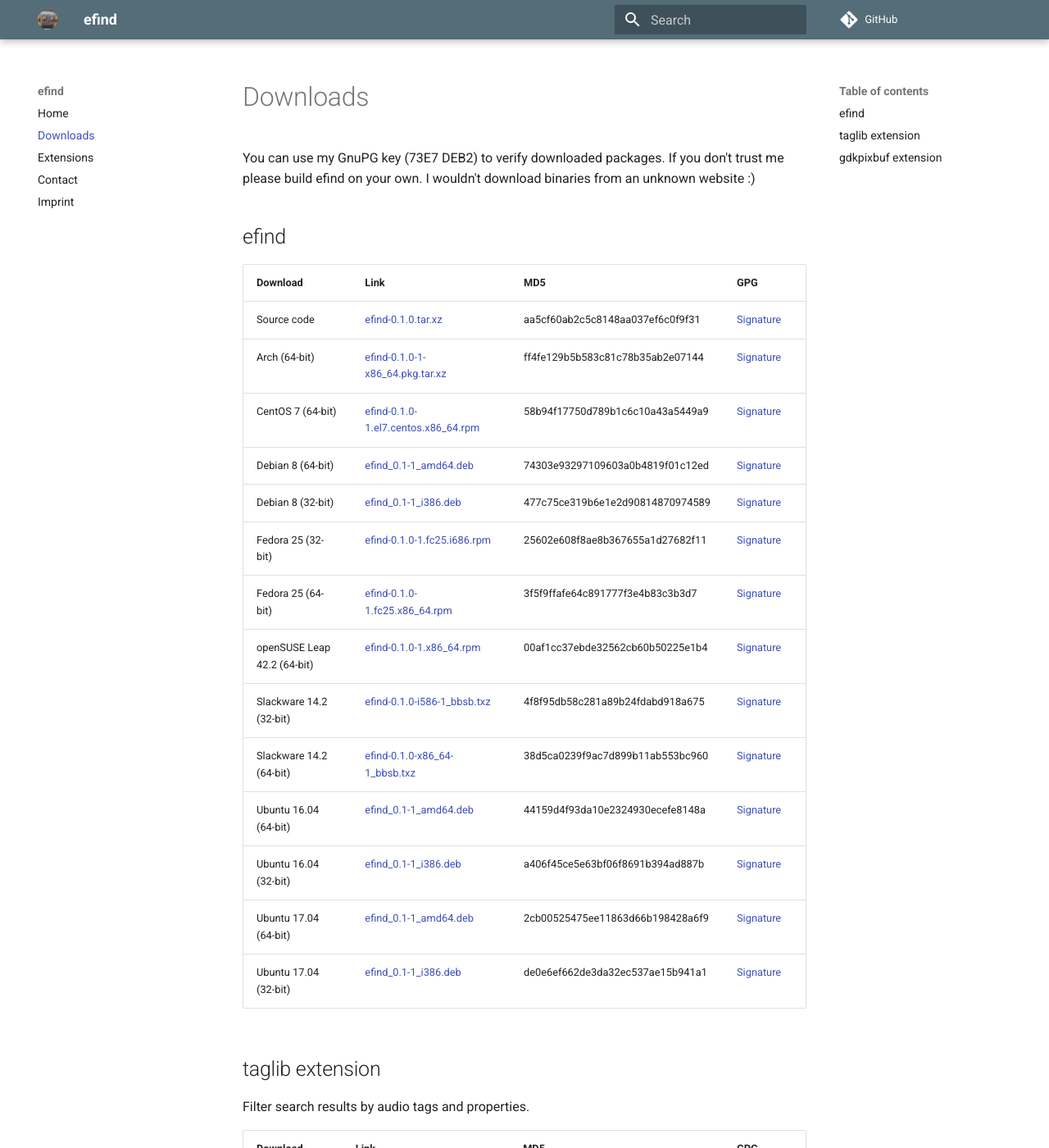
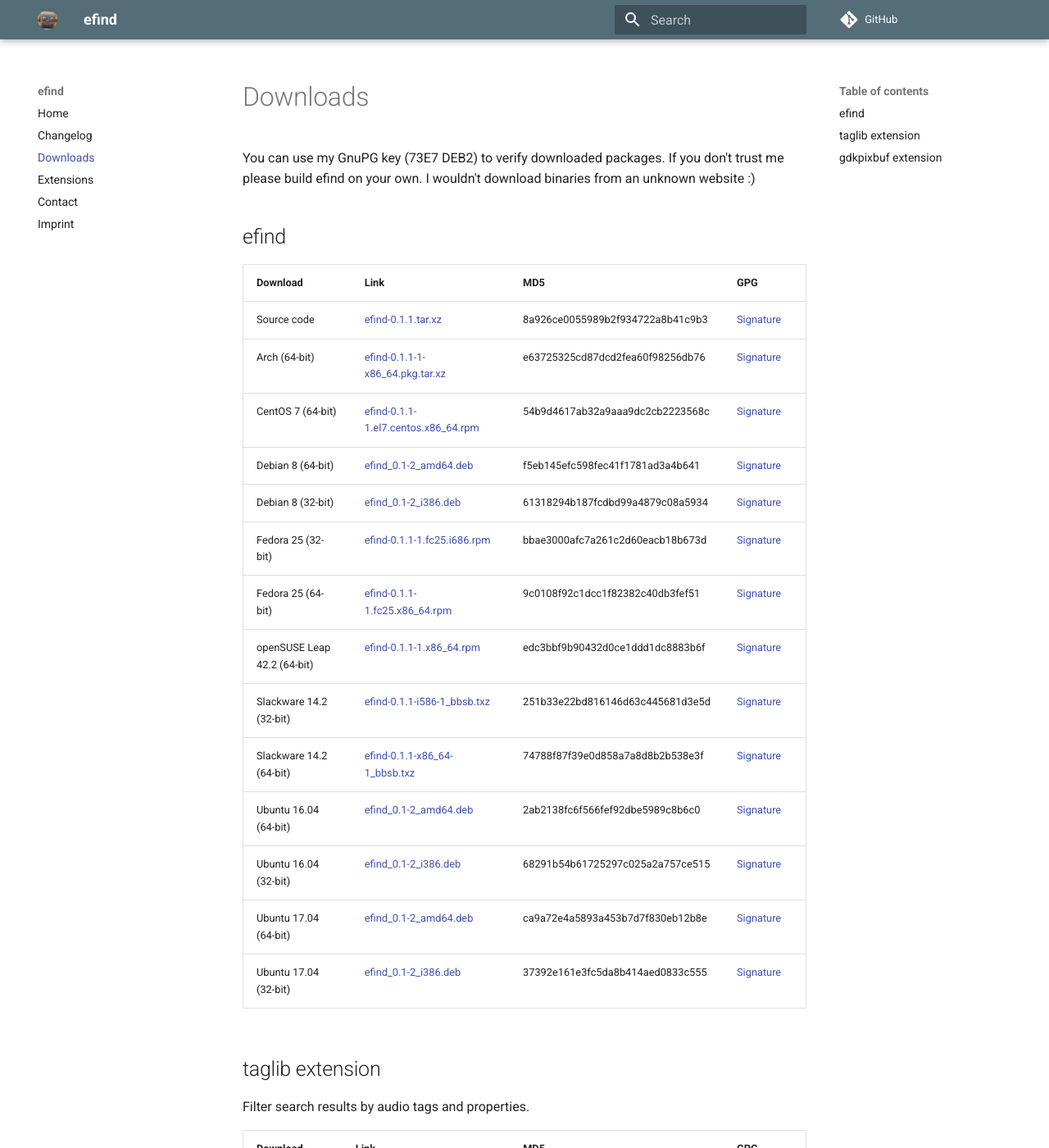
Before and after one commit to 20centaurifux/efind-website, an MkDocs documentation site: the page built from docs/downloads.md, in a window 1280 px wide and 1400 px high. Shown: the whole window at 82% size. Built offline with MkDocs 1.6.1 and Material for MkDocs 9.7.7, drawn with Linux system fonts in a browser that asks for light colours; comment, search, counter and statistics services are not loaded; old or Windows-style settings are respelled for this version of MkDocs.

Commit message:
updated download page, added changelog

```diff
--- a/docs/downloads.md
+++ b/docs/downloads.md
@@ -5,20 +5,20 @@
 
 | Download | Link | MD5 | GPG |
 | :------- | :--- | :-- | :-- |
-Source code|[efind-0.1.0.tar.xz](downloads/source/efind-0.1.0.tar.xz)|aa5cf60ab2c5c8148aa037ef6c0f9f31|[Signature](downloads/source/efind-0.1.0.tar.xz.asc)
-Arch (64-bit)|[efind-0.1.0-1-x86_64.pkg.tar.xz](downloads/arch/efind-0.1.0-1-x86_64.pkg.tar.xz)|ff4fe129b5b583c81c78b35ab2e07144|[Signature](downloads/arch/efind-0.1.0-1-x86_64.pkg.tar.xz.asc)
-CentOS 7 (64-bit)|[efind-0.1.0-1.el7.centos.x86_64.rpm](downloads/centos-7/efind-0.1.0-1.el7.centos.x86_64.rpm)|58b94f17750d789b1c6c10a43a5449a9|[Signature](downloads/centos-7/efind-0.1.0-1.el7.centos.x86_64.rpm.asc)
-Debian 8 (64-bit)|[efind_0.1-1_amd64.deb](downloads/debian-8/efind_0.1-1_amd64.deb)|74303e93297109603a0b4819f01c12ed|[Signature](downloads/debian-8/efind_0.1-1_amd64.deb.asc)
-Debian 8 (32-bit)|[efind_0.1-1_i386.deb](downloads/debian-8/efind_0.1-1_i386.deb)|477c75ce319b6e1e2d90814870974589|[Signature](downloads/debian-8/efind_0.1-1_i386.deb.asc)
-Fedora 25 (32-bit)|[efind-0.1.0-1.fc25.i686.rpm](downloads/fedora-25/efind-0.1.0-1.fc25.i686.rpm)|25602e608f8ae8b367655a1d27682f11|[Signature](downloads/fedora-25/efind-0.1.0-1.fc25.i686.rpm.asc)
-Fedora 25 (64-bit)|[efind-0.1.0-1.fc25.x86_64.rpm](downloads/fedora-25/efind-0.1.0-1.fc25.x86_64.rpm)|3f5f9ffafe64c891777f3e4b83c3b3d7|[Signature](downloads/fedora-25/efind-0.1.0-1.fc25.x86_64.rpm.asc)
-openSUSE Leap 42.2 (64-bit)|[efind-0.1.0-1.x86_64.rpm](downloads/opensuse-leap/efind-0.1.0-1.x86_64.rpm)|00af1cc37ebde32562cb60b50225e1b4|[Signature](downloads/opensuse-leap/efind-0.1.0-1.x86_64.rpm.asc)
-Slackware 14.2 (32-bit)|[efind-0.1.0-i586-1_bbsb.txz](downloads/slackware-14.2/efind-0.1.0-i586-1_bbsb.txz)|4f8f95db58c281a89b24fdabd918a675|[Signature](downloads/slackware-14.2/efind-0.1.0-i586-1_bbsb.txz.asc)
-Slackware 14.2 (64-bit)|[efind-0.1.0-x86_64-1_bbsb.txz](downloads/slackware-14.2/efind-0.1.0-x86_64-1_bbsb.txz)|38d5ca0239f9ac7d899b11ab553bc960|[Signature](downloads/slackware-14.2/efind-0.1.0-x86_64-1_bbsb.txz.asc)
-Ubuntu 16.04 (64-bit)|[efind_0.1-1_amd64.deb](downloads/ubuntu-16.04/efind_0.1-1_amd64.deb)|44159d4f93da10e2324930ecefe8148a|[Signature](downloads/ubuntu-16.04/efind_0.1-1_amd64.deb.asc)
-Ubuntu 16.04 (32-bit)|[efind_0.1-1_i386.deb](downloads/ubuntu-16.04/efind_0.1-1_i386.deb)|a406f45ce5e63bf06f8691b394ad887b|[Signature](downloads/ubuntu-16.04/efind_0.1-1_i386.deb.asc)
-Ubuntu 17.04 (64-bit)|[efind_0.1-1_amd64.deb](downloads/ubuntu-17.04/efind_0.1-1_amd64.deb)|2cb00525475ee11863d66b198428a6f9|[Signature](downloads/ubuntu-17.04/efind_0.1-1_amd64.deb.asc)
-Ubuntu 17.04 (32-bit)|[efind_0.1-1_i386.deb](downloads/ubuntu-17.04/efind_0.1-1_i386.deb)|de0e6ef662de3da32ec537ae15b941a1|[Signature](downloads/ubuntu-17.04/efind_0.1-1_i386.deb.asc)
+Source code|[efind-0.1.1.tar.xz](downloads/source/efind-0.1.1.tar.xz)|8a926ce0055989b2f934722a8b41c9b3|[Signature](downloads/source/efind-0.1.1.tar.xz.asc)
+Arch (64-bit)|[efind-0.1.1-1-x86_64.pkg.tar.xz](downloads/arch/efind-0.1.1-1-x86_64.pkg.tar.xz)|e63725325cd87dcd2fea60f98256db76|[Signature](downloads/arch/efind-0.1.1-1-x86_64.pkg.tar.xz.asc)
+CentOS 7 (64-bit)|[efind-0.1.1-1.el7.centos.x86_64.rpm](downloads/centos-7/efind-0.1.1-1.el7.centos.x86_64.rpm)|54b9d4617ab32a9aaa9dc2cb2223568c|[Signature](downloads/centos-7/efind-0.1.1-1.el7.centos.x86_64.rpm.asc)
+Debian 8 (64-bit)|[efind_0.1-2_amd64.deb](downloads/debian-8/efind_0.1-2_amd64.deb)|f5eb145efc598fec41f1781ad3a4b641|[Signature](downloads/debian-8/efind_0.1-2_amd64.deb.asc)
+Debian 8 (32-bit)|[efind_0.1-2_i386.deb](downloads/debian-8/efind_0.1-2_i386.deb)|61318294b187fcdbd99a4879c08a5934|[Signature](downloads/debian-8/efind_0.1-2_i386.deb.asc)
+Fedora 25 (32-bit)|[efind-0.1.1-1.fc25.i686.rpm](downloads/fedora-25/efind-0.1.1-1.fc25.i686.rpm)|bbae3000afc7a261c2d60eacb18b673d|[Signature](downloads/fedora-25/efind-0.1.1-1.fc25.i686.rpm.asc)
+Fedora 25 (64-bit)|[efind-0.1.1-1.fc25.x86_64.rpm](downloads/fedora-25/efind-0.1.1-1.fc25.x86_64.rpm)|9c0108f92c1dcc1f82382c40db3fef51|[Signature](downloads/fedora-25/efind-0.1.1-1.fc25.x86_64.rpm.asc)
+openSUSE Leap 42.2 (64-bit)|[efind-0.1.1-1.x86_64.rpm](downloads/opensuse-leap/efind-0.1.1-1.x86_64.rpm)|edc3bbf9b90432d0ce1ddd1dc8883b6f|[Signature](downloads/opensuse-leap/efind-0.1.1-1.x86_64.rpm.asc)
+Slackware 14.2 (32-bit)|[efind-0.1.1-i586-1_bbsb.txz](downloads/slackware-14.2/efind-0.1.1-i586-1_bbsb.txz)|251b33e22bd816146d63c445681d3e5d|[Signature](downloads/slackware-14.2/efind-0.1.1-i586-1_bbsb.txz.asc)
+Slackware 14.2 (64-bit)|[efind-0.1.1-x86_64-1_bbsb.txz](downloads/slackware-14.2/efind-0.1.1-x86_64-1_bbsb.txz)|74788f87f39e0d858a7a8d8b2b538e3f|[Signature](downloads/slackware-14.2/efind-0.1.1-x86_64-1_bbsb.txz.asc)
+Ubuntu 16.04 (64-bit)|[efind_0.1-2_amd64.deb](downloads/ubuntu-16.04/efind_0.1-2_amd64.deb)|2ab2138fc6f566fef92dbe5989c8b6c0|[Signature](downloads/ubuntu-16.04/efind_0.1-2_amd64.deb.asc)
+Ubuntu 16.04 (32-bit)|[efind_0.1-2_i386.deb](downloads/ubuntu-16.04/efind_0.1-2_i386.deb)|68291b54b61725297c025a2a757ce515|[Signature](downloads/ubuntu-16.04/efind_0.1-2_i386.deb.asc)
+Ubuntu 17.04 (64-bit)|[efind_0.1-2_amd64.deb](downloads/ubuntu-17.04/efind_0.1-2_amd64.deb)|ca9a72e4a5893a453b7d7f830eb12b8e|[Signature](downloads/ubuntu-17.04/efind_0.1-2_amd64.deb.asc)
+Ubuntu 17.04 (32-bit)|[efind_0.1-2_i386.deb](downloads/ubuntu-17.04/efind_0.1-2_i386.deb)|37392e161e3fc5da8b414aed0833c555|[Signature](downloads/ubuntu-17.04/efind_0.1-2_i386.deb.asc)
 
 ##taglib extension
 
--- a/generate_downloads.py
+++ b/generate_downloads.py
@@ -63,7 +63,7 @@
 print "You can use my GnuPG key (73E7 DEB2) to verify downloaded packages. If you don't trust me please build efind on your own. I wouldn't download binaries from an unknown website :)"
 
 print "##efind\n"
-generate_table("efind", "0.1.0")
+generate_table("efind", "0.1.1")
 
 print "\n##taglib extension\n\nFilter search results by audio tags and properties.\n"
 generate_table("efind-taglib", "0.1.0")
--- a/mkdocs.yml
+++ b/mkdocs.yml
@@ -7,6 +7,7 @@
 
 pages:
     - Home: index.md
+    - Changelog: changelog.md
     - Downloads: downloads.md
     - Extensions: extensions.md
     - Contact: contact.md
```
Also changed, not shown: docs/changelog.md (added, +7 -0 lines).
